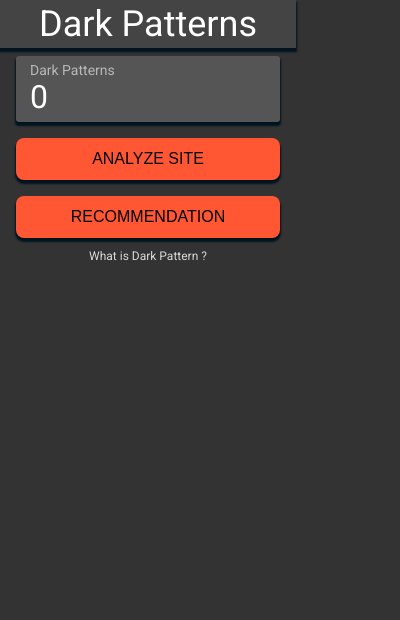
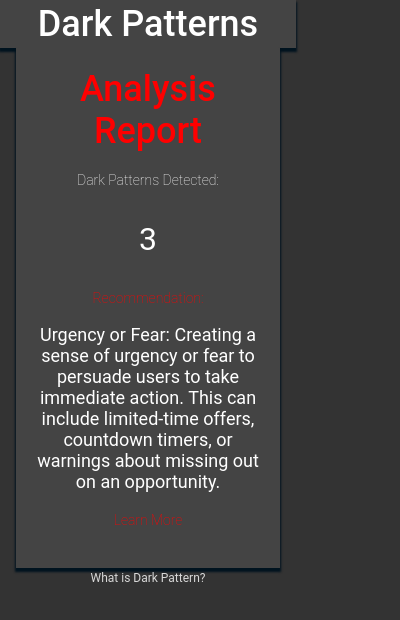
Before and after one commit to MukeshAofficial/Dark-pattern-detection, a browser extension: page popup.html in a window 400 px wide. Both pictures are taken after a click on the button "ANALYZE SITE". Drawn offline with Linux system fonts and the light colour scheme; files that its build step writes are made by us from their sources.

Commit message:
Add files via upload

```diff
--- a/popup.css
+++ b/popup.css
@@ -1,27 +1,118 @@
-html, body { font-family: 'Roboto', sans-serif; font-size: 24px; margin: 0; min-height: 180; width: 296px; color: #FFFFFF; background-color: #333333; }
+body {
+    font-family: 'Roboto', sans-serif;
+    font-size: 24px;
+    margin: 0;
+    min-height: 180;
+    width: 296px;
+    color: #FFFFFF;
+    background-color: #333333;
+}
 
-h1 { font-size: 36px; font-weight: 500; margin:0; }
+h1 {
+    font-size: 36px;
+    font-weight: 500;
+    margin: 0;
+}
 
-p { font-size: 14px; }
+p {
+    font-size: 14px;
+}
 
-button { background-color: #FF5733; border: none; font-size: 16px; padding: 12px 12px; margin: 8px 0px 8px 0px; border-radius: 8px; box-shadow: 0px 3px 2px 1px #00131f; width: 100%; transition: background-color 0.2s ease; }
+button {
+    background-color: #FF5733;
+    border: none;
+    font-size: 16px;
+    padding: 12px 12px;
+    margin: 8px 0px 8px 0px;
+    border-radius: 8px;
+    box-shadow: 0px 3px 2px 1px #00131f;
+    width: 100%;
+    transition: background-color 0.2s ease;
+}
 
-button:active { background-color: #FF4D2E; }
+button:active {
+    background-color: #FF4D2E;
+}
 
-a:link, a:visited, a:hover, a:active { color: #FFFFFF; text-decoration: none; }
+a:link,
+a:visited,
+a:hover,
+a:active {
+    color: #FFFFFF;
+    text-decoration: none;
+}
 
-.modal-header { align-items: center; text-align: center; box-shadow: 0px 3px 2px 1px #00131f; background-color: #444444; padding: 3px; }
+.modal-header {
+    align-items: center;
+    text-align: center;
+    box-shadow: 0px 3px 2px 1px #00131f;
+    background-color: #444444;
+    padding: 3px;
+}
 
-.modal-content { padding: 0px 16px 0px 16px; }
+.modal-content {
+    padding: 0px 16px 0px 16px;
+}
 
-.modal-footer { text-align: center; font-size: 12px; padding: 3px 3px 8px 3px; }
+.modal-footer {
+    text-align: center;
+    font-size: 12px;
+    padding: 3px 3px 8px 3px;
+}
 
-.container { background-color: #555555; margin: 8px 0px 8px 0px; padding: 6px 14px 6px 14px; border-radius: 3px; box-shadow: 0px 3px 2px 1px #00131f; }
+.container {
+    background-color: #555555;
+    margin: 8px 0px 8px 0px;
+    padding: 6px 14px 6px 14px;
+    border-radius: 3px;
+    box-shadow: 0px 3px 2px 1px #00131f;
+}
 
-.container p { margin: 0px; }
+.container p {
+    margin: 0px;
+}
 
-.label { color: #B8B8B8; margin: 0px; font-weight: 150; }
+.label {
+    color: #B8B8B8;
+    margin: 0px;
+    font-weight: 150;
+}
 
-.number, .total-number { color: #FFFFFF; font-size: 32px; }
+.number,
+.total-number {
+    color: #FFFFFF;
+    font-size: 32px;
+}
 
-.modal-footer a { color: #D8D8D8; }
+.modal-footer a {
+    color: #D8D8D8;
+}
+
+/* Additional styles for result section */
+.result-container {
+    text-align: center;
+    box-shadow: 0px 3px 2px 1px #00131f;
+    background-color: #444444;
+    padding: 20px;
+}
+
+.result-content {
+    margin: 20px 0;
+}
+
+.result-label {
+    font-weight: 150;
+}
+
+.result-number,
+.total-number {
+    font-size: 32px;
+}
+
+.result-text {
+    font-size: 18px;
+}
+
+.result-link {
+    color: #D8D8D8;
+}
--- a/popup.html
+++ b/popup.html
@@ -2,28 +2,43 @@
 <html lang="en">
 
 <head>
-    <link rel="stylesheet" href="https://fonts.googleapis.com/css?family=Roboto&display=swap">
-    <link rel="stylesheet" href="css/popup.css" type="text/css">
-    <script src="js/popup.js"></script>
+    <link rel="stylesheet" href="popup.css">
 </head>
 
 <body>
     <div class="modal-header">
-        <h1>
-            Dark Patterns
-        </h1>
+        <h1>Dark Patterns</h1>
     </div>
-    <div class="modal-content">
+    <div class="modal-content" id="analysis-section">
         <div class="container">
+            <div class="icon"></div>
             <p class="label">Dark Patterns</p>
             <p class="number">0</p>
         </div>
-        <button class="analyze-button" type="button">ANALYZE SITE</button>
+        <button class="analyze-button" type="button" id="analyzeButton">ANALYZE SITE</button>
         <button class="recommendation-button" type="button">RECOMMENDATION</button>
     </div>
+    <div class="modal-content" id="result-section" style="display: none;">
+        <div class="result-container">
+            <h1 style="color:#FF0000;">Analysis Report</h1>
+            <div class="result-content">
+                <p class="result-label">Dark Patterns Detected:</p>
+                <p class="result-number">3</p>
+            </div>
+            <div class="result-content">
+                <p class="result-label" style="color: red;">Recommendation:</p>
+                <p class="result-text">Urgency or Fear: Creating a sense of urgency or fear to persuade users to take immediate action. This can include limited-time offers, countdown timers, or warnings about missing out on an opportunity.</p>
+            </div>
+            <div class="result-content">
+                <p class="result-label" style="color: red;">Learn More</p>
+                <a class="result-link" href="https://ethicaldesign.org" style="color: #D8D8D8;"></a>
+            </div>
+        </div>
+    </div>
     <div class="modal-footer">
-        <a class="link" href="https://ethicaldesign.org">What is Dark Pattern ?</a>
+        <a class="link" href="https://ethicaldesign.org">What is Dark Pattern?</a>
     </div>
+    <script src="script.js"></script>
 </body>
 
 </html>
--- a/script.js
+++ b/script.js
@@ -1,19 +1,9 @@
-document.addEventListener('DOMContentLoaded', () => {
-    const form = document.querySelector('form');
-    const resultDiv = document.getElementById('result');
+document.addEventListener('DOMContentLoaded', function () {
+    var analyzeButton = document.getElementById('analyzeButton');
+    analyzeButton.addEventListener('click', showResults);
+});
 
-    form.addEventListener('submit', async (e) => {
-        e.preventDefault();
-        const url = document.getElementById('url').value;
-        const response = await fetch('/', {
-            method: 'POST',
-            headers: {
-                'Content-Type': 'application/x-www-form-urlencoded'
-            },
-            body: `url=${encodeURIComponent(url)}`
-        });
-
-        const result = await response.json();
-        resultDiv.innerHTML = result.result;
-    });
-});
+function showResults() {
+    document.getElementById("analysis-section").style.display = "none";
+    document.getElementById("result-section").style.display = "block";
+}
```
Also changed, not shown: manifest.json.
